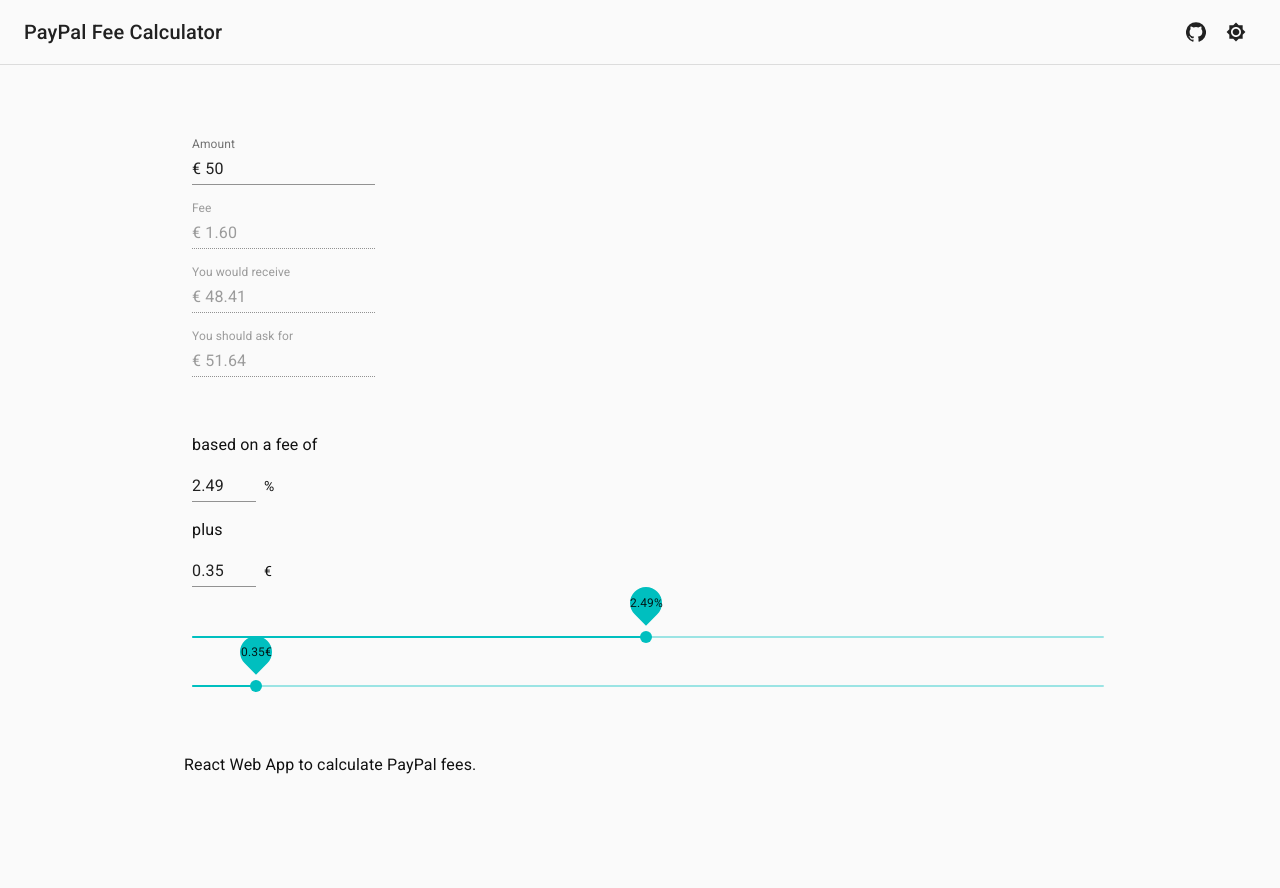
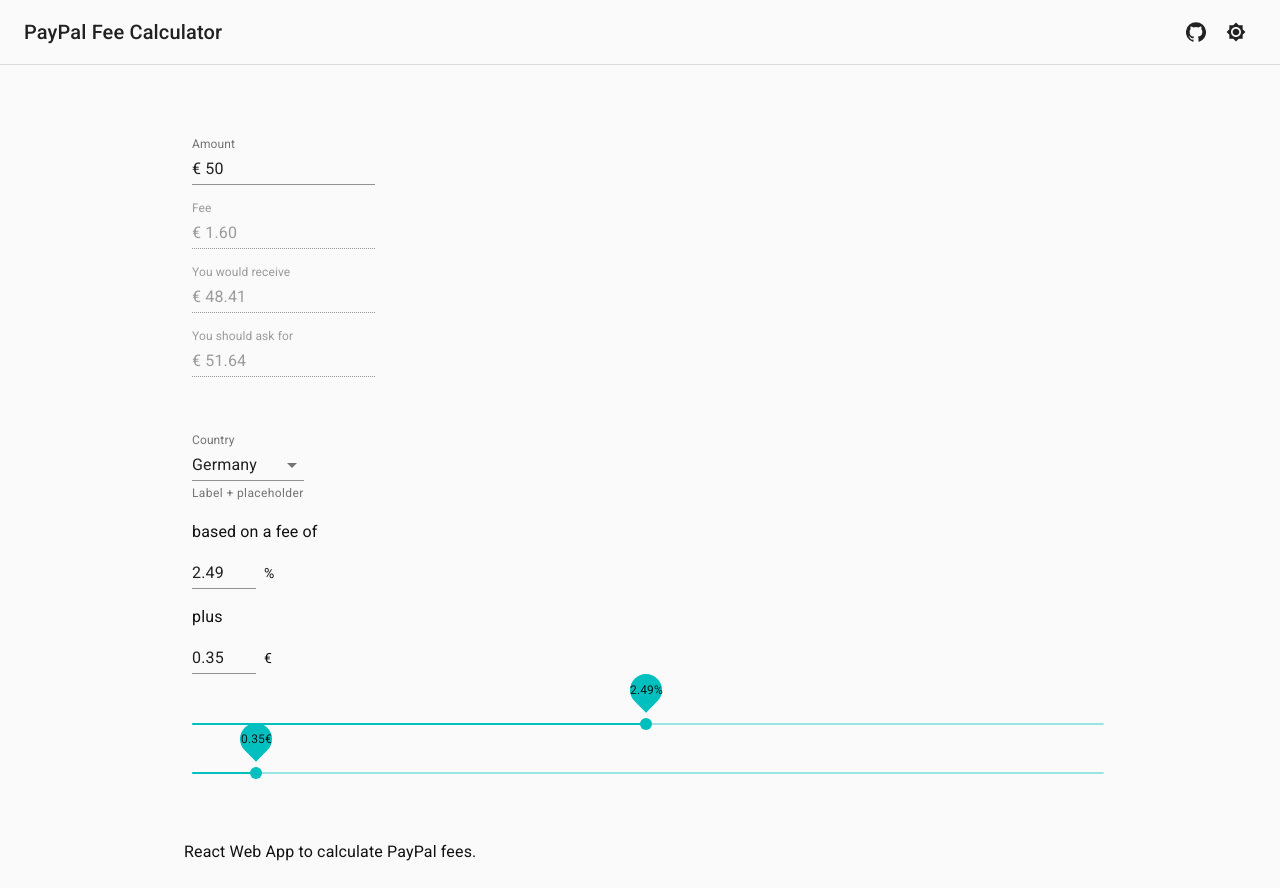
Before and after one commit to JoHoop/paypal-fee-calculator, a React (Create React App) app: page / in a window 1280 px wide. Before the commit the page ends 801 px from the top, so only its background shows below. Built offline with nearby package versions, Linux system fonts and the light colour scheme.

Commit message:
Add country selection for fee

```diff
--- a/src/Components/Calculator.js
+++ b/src/Components/Calculator.js
@@ -1,7 +1,17 @@
 import React, { useState } from "react";
 import NumberFormat from "react-number-format";
 import { makeStyles } from "@material-ui/core/styles";
-import { TextField, Typography, Slider, Input } from "@material-ui/core";
+import {
+  TextField,
+  Typography,
+  Slider,
+  Input,
+  FormControl,
+  InputLabel,
+  Select,
+  MenuItem,
+  FormHelperText,
+} from "@material-ui/core";
 
 const useStyles = makeStyles((theme) => ({
   root: {
@@ -35,6 +45,7 @@
 
 export const Calculator = () => {
   const classes = useStyles();
+  const [country, setCountry] = useState("Germany");
   const [values, setValues] = useState({
     amount: "50",
     fee: "1.60",
@@ -42,8 +53,8 @@
     ask: "51.64",
   });
 
-  const [feePercent, setFeePercent] = useState(2.49); // 2.9
-  const [plusCents, setPlusCents] = useState(0.35); // 0.3
+  const [feePercent, setFeePercent] = useState(2.49);
+  const [plusCents, setPlusCents] = useState(0.35);
 
   const handleAmountChange = (event) => {
     const value = Number(event.target.value);
@@ -55,6 +66,17 @@
       receive: (value - fees).toFixed(2),
       ask: ((value + plusCents) / (1 - feePercent / 100)).toFixed(2),
     });
+  };
+
+  const handleCountryChange = (event) => {
+    setCountry(event.target.value);
+    if (event.target.value === "Germany") {
+      setFeePercent(2.49);
+      setPlusCents(0.35);
+    } else if (event.target.value === "United States") {
+      setFeePercent(2.9);
+      setPlusCents(0.3);
+    }
   };
 
   return (
@@ -97,6 +119,23 @@
       <br />
       <br />
       <br />
+      <FormControl className={classes.formControl}>
+        <InputLabel shrink id="demo-simple-select-placeholder-label-label">
+          Country
+        </InputLabel>
+        <Select
+          labelId="demo-simple-select-placeholder-label-label"
+          id="demo-simple-select-placeholder-label"
+          value={country}
+          onChange={handleCountryChange}
+          displayEmpty
+          className={classes.selectEmpty}
+        >
+          <MenuItem value={"Germany"}>Germany</MenuItem>
+          <MenuItem value={"United States"}>United States</MenuItem>
+        </Select>
+        <FormHelperText>Label + placeholder</FormHelperText>
+      </FormControl>
       <Typography variant="body1">based on a fee of</Typography>
       <Input
         className={classes.input}
```
